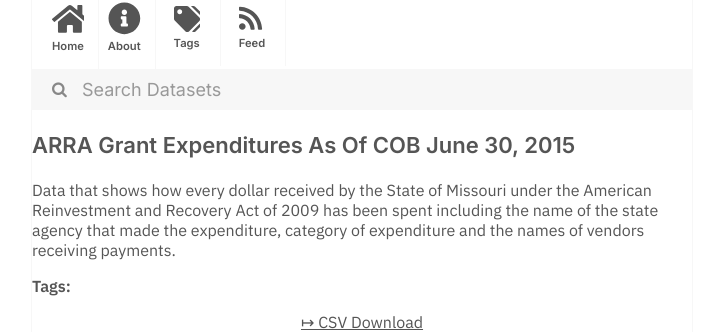
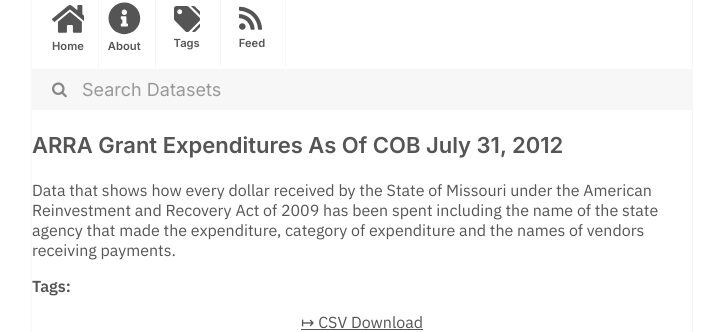
Before and after one commit to dayda-entities/state-of-missouri, a Jekyll site: the page built from _posts/2020-11-10-arra-grant-expenditures-as-of-.md, in a window 1280 px wide. Shown: the part 216-548 px from the top of the page, without its empty margins (278-1001 px from the left). Built offline with Jekyll 4.4.1, drawn with Linux system fonts in a browser that asks for light colours.

```diff
--- a/_posts/2020-11-10-arra-grant-expenditures-as-of-.md
+++ b/_posts/2020-11-10-arra-grant-expenditures-as-of-.md
@@ -1,14 +1,14 @@
 ---
-title: 'ARRA Grant Expenditures As Of COB June 30, 2015'
-created: '2020-11-10T17:23:39.419104'
-modified: '2020-11-10T17:23:39.419114'
+title: 'ARRA Grant Expenditures As Of COB July 31, 2012'
+created: '2020-11-10T17:23:44.787976'
+modified: '2020-11-10T17:23:44.787983'
 state: active
 type: dataset
 tags: []
 groups:
   - Local Government
-csv_url: 'https://data.mo.gov/api/views/jntx-uyxh/rows.csv?accessType=DOWNLOAD'
-json_url: 'https://data.mo.gov/api/views/jntx-uyxh/rows.json?accessType=DOWNLOAD'
+csv_url: 'https://data.mo.gov/api/views/w32v-gn8m/rows.csv?accessType=DOWNLOAD'
+json_url: 'https://data.mo.gov/api/views/w32v-gn8m/rows.json?accessType=DOWNLOAD'
 layout: post
 
 ---
```
